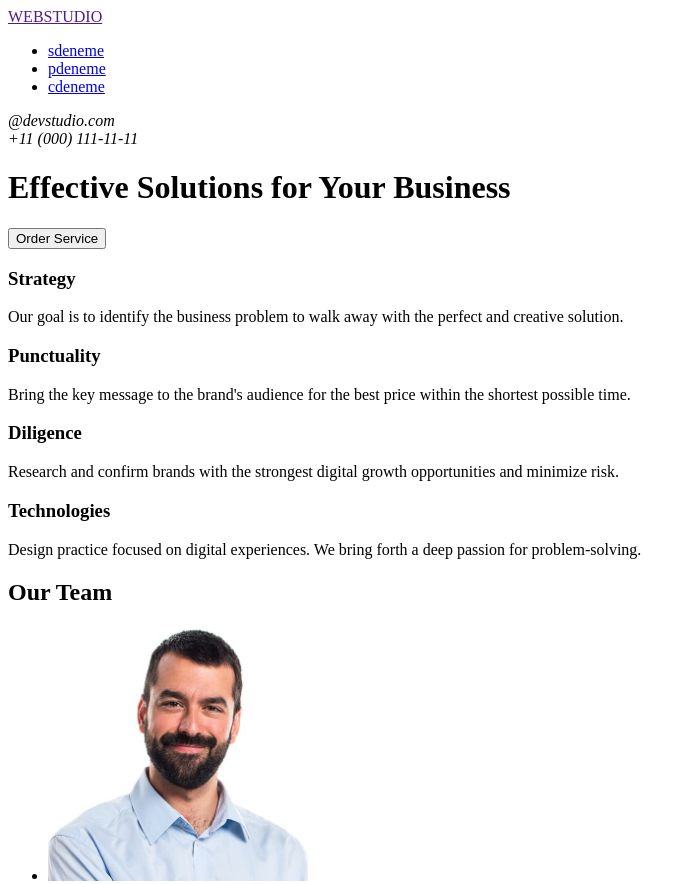
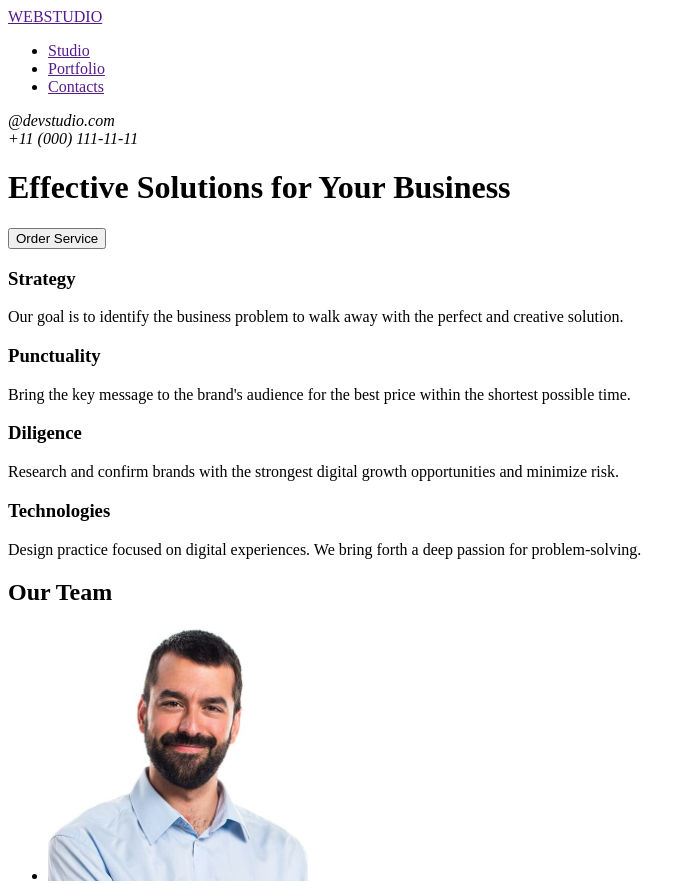
Before and after one commit to Bedirhan-99/goit-markup-hw-01, a plain HTML site: page index.html in a window 1280 px wide. Shown: the top 884 px of the page, without its empty margins (0-692 px from the left). Drawn offline with Linux system fonts and the light colour scheme; files whose address does not match are found by name.

Commit message:
fix logo and nav

```diff
--- a/index.html
+++ b/index.html
@@ -10,9 +10,9 @@
         <a href="">WEBSTUDIO</a>
         <nav>
             <ul>
-                <li><a href="Studio">sdeneme</a></li>
-                <li><a href="Portfolio">pdeneme</a></li>
-                <li><a href="Contacts">cdeneme</a></li>
+                <li><a href="">Studio</a></li>
+                <li><a href="">Portfolio</a></li>
+                <li><a href="">Contacts</a></li>
             </ul>
         </nav>
         <address>
```
